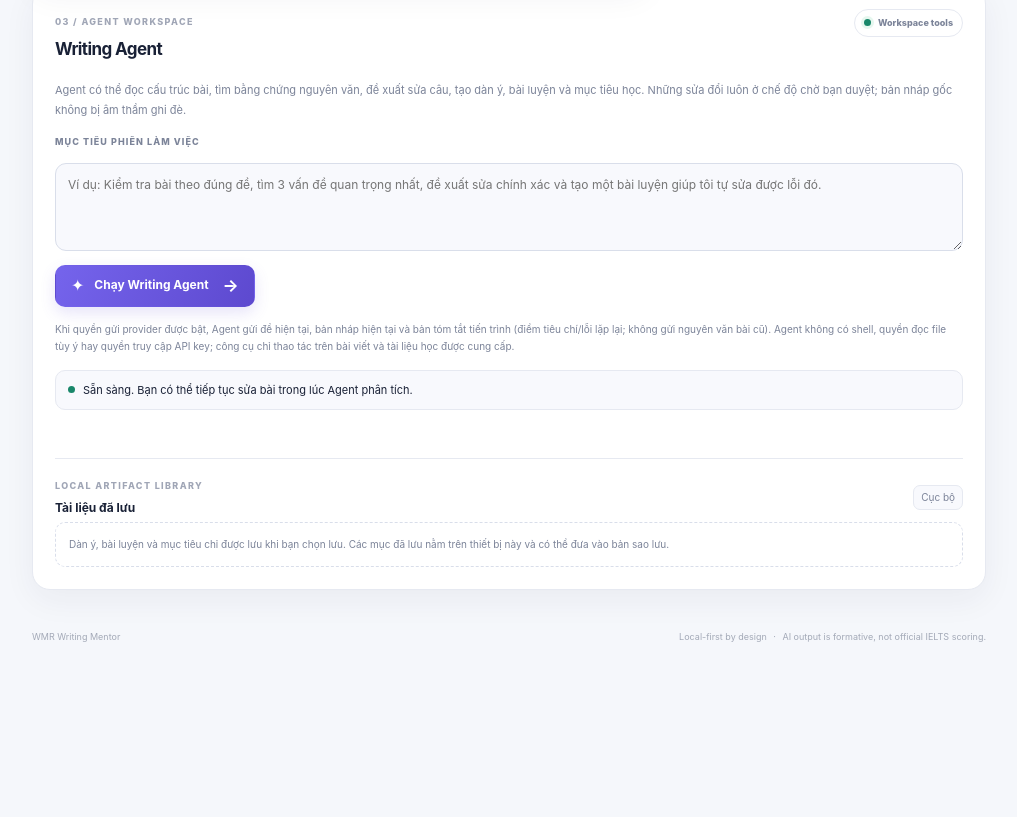
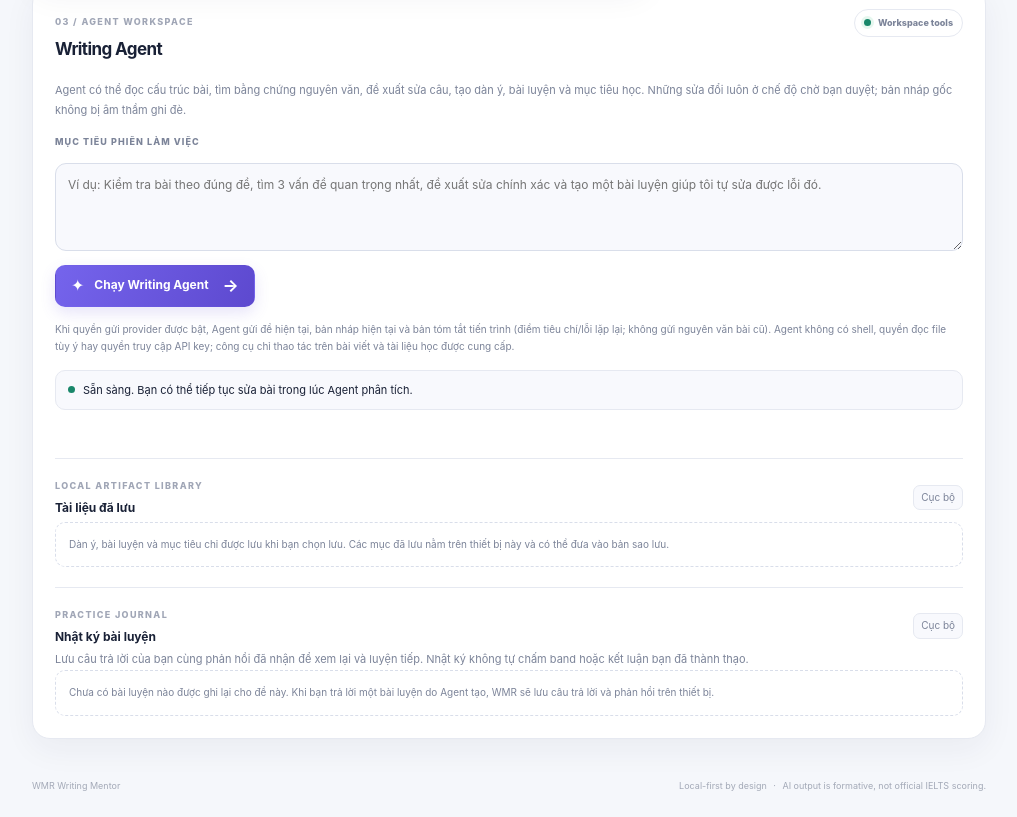
Before and after one commit to Nolane-x/Hoc-ielts-writing, a website built with Vite: page web/index.html in a window 1280 px wide. Shown: the part 1224-2041 px from the top of the page, without its empty margins (253-1270 px from the left). Before the commit the page ends 1892 px from the top, so only its background shows below. Built offline with nearby package versions, Linux system fonts and the light colour scheme; what @capacitor/core would draw is missing.

Commit message:
feat: add visible local micro-practice journal

```diff
--- a/web/index.html
+++ b/web/index.html
@@ -61,6 +61,7 @@
         <ol id="agent-activity" class="agent-activity" aria-label="Nhật ký thao tác theo thời gian thực" aria-live="polite" aria-relevant="additions"></ol>
         <section id="agent-result" class="agent-result" aria-label="Kết quả và thao tác đang chờ duyệt"></section>
         <section class="agent-saved-panel" aria-label="Tài liệu học do Agent tạo"><div class="panel-heading"><div><span class="section-kicker">LOCAL ARTIFACT LIBRARY</span><h3>Tài liệu đã lưu</h3></div><span class="count-badge">Cục bộ</span></div><div id="agent-saved-artifacts"></div></section>
+        <section class="agent-saved-panel agent-journal-panel" aria-label="Nhật ký luyện tập Writing Agent"><div class="panel-heading"><div><span class="section-kicker">PRACTICE JOURNAL</span><h3>Nhật ký bài luyện</h3></div><span class="count-badge">Cục bộ</span></div><p class="agent-intro">Lưu câu trả lời của bạn cùng phản hồi đã nhận để xem lại và luyện tiếp. Nhật ký không tự chấm band hoặc kết luận bạn đã thành thạo.</p><div id="agent-practice-journal"></div></section>
         </section>
       </section>
       <section class="page-view" id="page-learn" aria-labelledby="learn-title"><div class="page-heading"><div class="eyebrow"><span class="eyebrow-line"></span> LEARNING INTELLIGENCE</div><h1 id="learn-title">Lộ trình học của bạn</h1><p>Học theo kỹ năng và lỗi thực tế. Thông tin tiến bộ lưu cục bộ; WMR không tự kết luận bạn đã thành thạo chỉ từ một lần đúng.</p></div><div class="learn-metrics" id="learn-metrics"></div><section id="study-plan" class="study-plan-region" aria-label="Lộ trình học thích ứng"></section><section id="recurring-errors" class="panel recurring-errors-panel" aria-label="Nhóm lỗi xuất hiện qua nhiều bài"></section><div class="learn-grid" id="learn-grid"></div><section id="rubric-guide" class="panel rubric-guide-shell" aria-label="Hướng dẫn tiêu chí IELTS Writing"></section><section class="panel history-panel"><div class="panel-heading"><div><span class="section-kicker">LOCAL HISTORY</span><h2>Các lần đánh giá gần đây</h2></div><button class="quiet-button" id="export-history" type="button">Xuất dữ liệu ↗</button></div><div id="history-list"></div></section></section>
```
